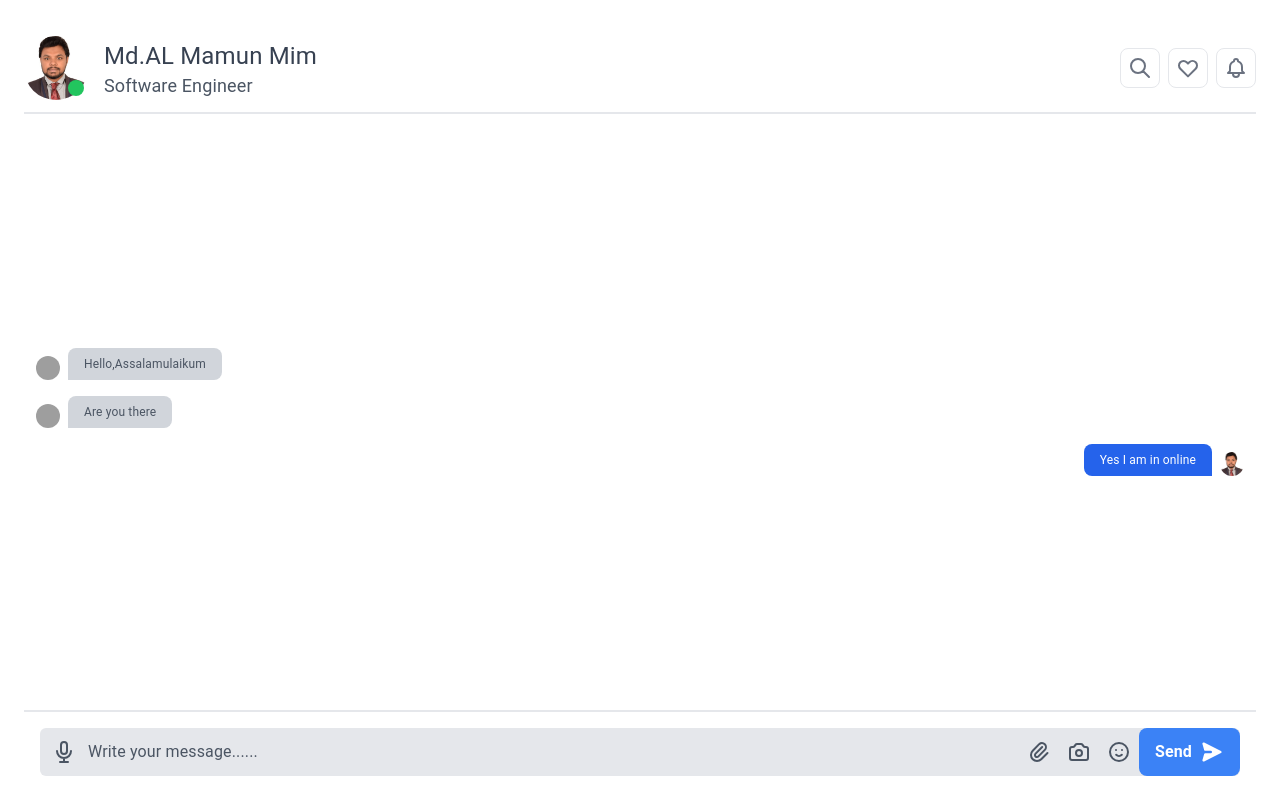
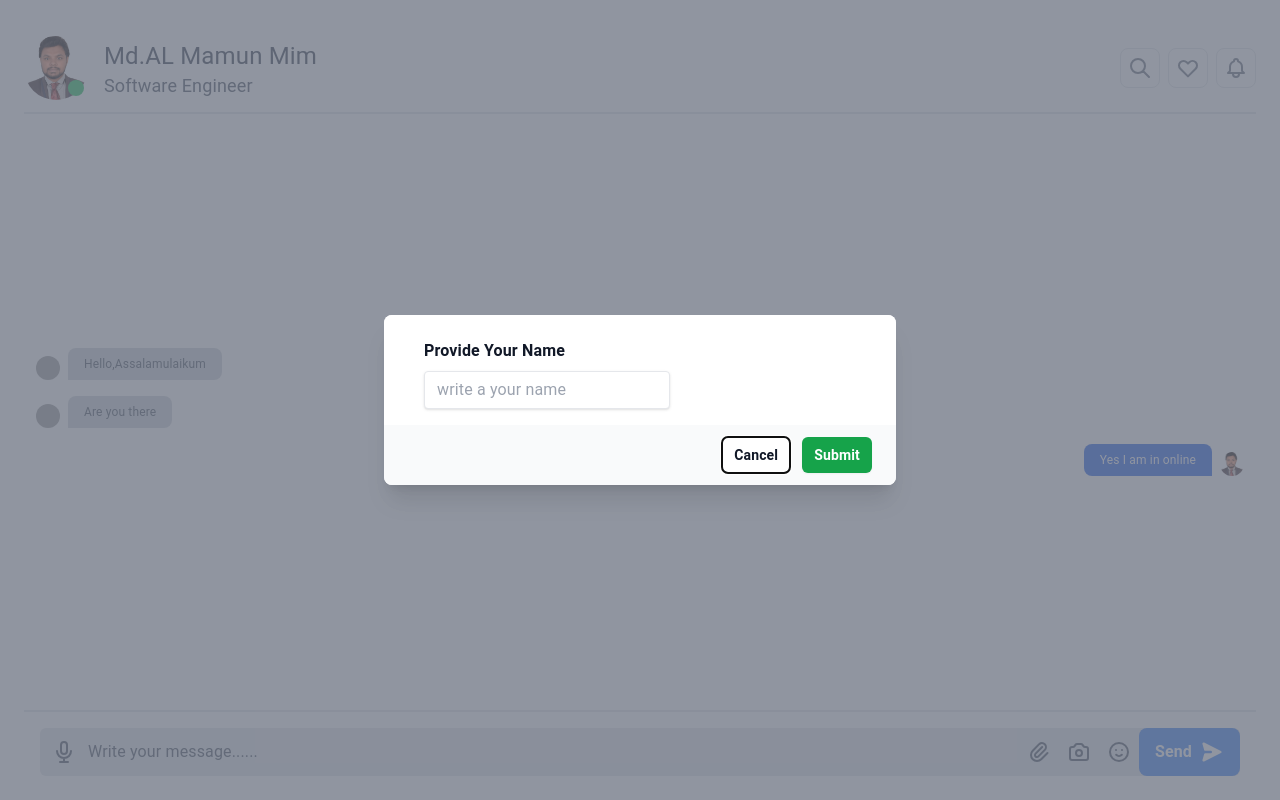
Before and after one commit to MamunTalentPro/messanger-app, a Next.js app: page /messenger in a window 1280 px wide. Built offline with nearby package versions, Linux system fonts and the light colour scheme; no server answers; the database is empty; grey boxes are pictures that could not be loaded.

Commit message:
alert modal add

```diff
--- a/package.json
+++ b/package.json
@@ -11,6 +11,8 @@
   "dependencies": {
     "@emotion/react": "^11.11.1",
     "@emotion/styled": "^11.11.0",
+    "@headlessui/react": "^1.7.17",
+    "@heroicons/react": "^2.0.18",
     "@mui/icons-material": "^5.14.9",
     "@mui/material": "^5.14.9",
     "@mui/styles": "^5.14.9",
@@ -27,7 +29,7 @@
     "react": "18.2.0",
     "react-dom": "18.2.0",
     "react-redux": "^8.1.2",
-    "sweetalert2": "^11.7.27",
+    "sweetalert2": "^11.7.28",
     "tailwindcss": "3.3.3",
     "typescript": "5.2.2"
   },
--- /dev/null
+++ b/src/components/common/modal/index.tsx
@@ -0,0 +1,146 @@
+import { setProfile } from '@/store/apps/messenger'
+import { Dialog, Transition } from '@headlessui/react'
+import { useRouter } from 'next/router'
+import { Fragment, useRef, useState } from 'react'
+import { useDispatch, useSelector } from 'react-redux'
+
+import Swal, { SweetAlertResult, TimerProgressBarStates } from 'sweetalert2'
+export default function UserNameModal() {
+  const registeredName =useSelector((state:any)=>state.messenger.profile?.name)
+  console.log("🚀 ~ file: index.tsx:9 ~ UserNameModal ~ registeredName:", registeredName)
+  const [open, setOpen] = useState(true)
+  const [userName,setUserName]=useState("")
+  const router =useRouter()
+  const dispatch=useDispatch()
+ const handleReceiveUserName=()=>{
+    console.log(userName)
+    if(userName!==""){
+        dispatch(setProfile(userName))
+        let timerInterval: NodeJS.Timeout;
+
+        Swal.fire({
+          title: `Hello  <span style="color: green"> ${userName}! </span> Your Conversation Preparing`,
+          html: 'It will close in <b></b> milliseconds.',
+          timer: 2000,
+          timerProgressBar: true,
+          didOpen: (): void => {
+            Swal.showLoading();
+            const b = Swal.getHtmlContainer()?.querySelector('b');
+            if (b) {
+              timerInterval = setInterval(() => {
+                const timerLeft = Swal.getTimerLeft();
+                if (timerLeft !== undefined) {
+                  b.textContent = timerLeft.toString();
+                }
+              }, 100);
+            }
+          },
+          willClose: (): void => {
+            clearInterval(timerInterval);
+          },
+        }).then((result: SweetAlertResult<TimerProgressBarStates>) => {
+          if (result.dismiss === Swal.DismissReason.timer) {
+            console.log('I was closed by the timer');
+          }
+        })
+
+    handleClose()
+ }
+ else handleClose()
+}
+ const handleChange=(event:any)=>{
+    setUserName(event.target.value)
+
+ }
+ const handleClose=()=>{
+    if(userName==""){
+        router.back()
+        setOpen(false)
+        Swal.fire({
+            icon: 'warning',
+
+            text: 'Unauthenticated',
+
+          })
+
+    }
+    else    setOpen(false)
+
+
+
+ }
+  const cancelButtonRef = useRef(null)
+
+  return (
+    <Transition.Root show={open} as={Fragment}>
+      <Dialog as="div" className="relative z-10" initialFocus={cancelButtonRef} onClose={setOpen}>
+        <Transition.Child
+          as={Fragment}
+          enter="ease-out duration-300"
+          enterFrom="opacity-0"
+          enterTo="opacity-100"
+          leave="ease-in duration-200"
+          leaveFrom="opacity-100"
+          leaveTo="opacity-0"
+        >
+          <div className="fixed inset-0 bg-gray-500 bg-opacity-75 transition-opacity" />
+        </Transition.Child>
+
+        <div className="fixed inset-0 z-10 w-screen overflow-y-auto">
+          <div className="flex min-h-full items-end justify-center p-4 text-center sm:items-center sm:p-0">
+            <Transition.Child
+              as={Fragment}
+              enter="ease-out duration-300"
+              enterFrom="opacity-0 translate-y-4 sm:translate-y-0 sm:scale-95"
+              enterTo="opacity-100 translate-y-0 sm:scale-100"
+              leave="ease-in duration-200"
+              leaveFrom="opacity-100 translate-y-0 sm:scale-100"
+              leaveTo="opacity-0 translate-y-4 sm:translate-y-0 sm:scale-95"
+            >
+              <Dialog.Panel className="relative transform overflow-hidden rounded-lg bg-white text-left shadow-xl transition-all sm:my-8 sm:w-full sm:max-w-lg">
+                <div className="bg-white px-4 pb-4 pt-5 sm:p-6 sm:pb-4">
+                  <div className="sm:flex sm:items-start">
+                    {/* <div className="mx-auto flex h-12 w-12 flex-shrink-0 items-center justify-center rounded-full bg-red-100 sm:mx-0 sm:h-10 sm:w-10">
+                      <ExclamationTriangleIcon className="h-6 w-6 text-red-600" aria-hidden="true" />
+                    </div> */}
+                    <div className="mt-3 text-center sm:ml-4 sm:mt-0 sm:text-left">
+                      <Dialog.Title as="h3" className="text-base font-semibold leading-6 text-gray-900">
+                       Provide Your Name
+                      </Dialog.Title>
+                      <div className="mt-2">
+
+
+      <input onChange={handleChange} className="shadow appearance-none border rounded w-full py-2 px-3 text-gray-700 leading-tight focus:outline-none focus:shadow-outline" id="username" type="text" placeholder="write a your name"/>
+
+                      </div>
+                    </div>
+                  </div>
+                </div>
+                <div className="bg-gray-50 px-4 py-3 sm:flex sm:flex-row-reverse sm:px-6">
+                  <button
+                    type="button"
+                    className="inline-flex w-full justify-center rounded-md bg-green-600 px-3 py-2 text-sm font-semibold text-white shadow-sm hover:bg-green-500 sm:ml-3 sm:w-auto"
+
+                    onClick={handleReceiveUserName}
+                  >
+                 Submit
+                  </button>
+                  <button
+                    type="button"
+                    className="mt-3 inline-flex w-full justify-center rounded-md bg-white px-3 py-2 text-sm font-semibold text-gray-900 shadow-sm ring-1 ring-inset ring-gray-300 hover:bg-gray-50 sm:mt-0 sm:w-auto"
+
+                    onClick={handleClose}
+
+                    ref={cancelButtonRef}
+                  >
+                    Cancel
+                  </button>
+                </div>
+              </Dialog.Panel>
+            </Transition.Child>
+          </div>
+        </div>
+      </Dialog>
+    </Transition.Root>
+  )
+}
--- a/src/pages/messenger.tsx
+++ b/src/pages/messenger.tsx
@@ -1,6 +1,7 @@
 import { Messages } from "@/components/Messages";
 import { sendMessage } from "@/store/apps/messenger";
 
+import UserNameModal from "@/components/common/modal";
 import { db } from '@/firestore';
 import { addDoc, collection, onSnapshot } from 'firebase/firestore';
 import { useEffect, useState } from 'react';
@@ -65,6 +66,7 @@ export default function Messenger(){
 
     return <>
     <div className="flex-1 p:2 sm:p-6 justify-between flex flex-col h-screen">
+      <UserNameModal/>
       <div className="flex sm:items-center justify-between py-3 border-b-2 border-gray-200">
         <div className="relative flex items-center space-x-4">
           <div className="relative">
--- a/src/store/apps/messenger/index.ts
+++ b/src/store/apps/messenger/index.ts
@@ -15,7 +15,7 @@ export interface initialState {
 
 const initialState: initialState = {
   profile: {
-    name:"Mr. Mamun",
+    name:"Mr. Unknown",
     isActive:true,
   },
   converSation:[
@@ -42,7 +42,8 @@ export const messengerSlice = createSlice({
   initialState,
   reducers: {
     setProfile:(state,action)=>{
-      state.profile
+      console.log("========",action.payload)
+      state.profile.name=action.payload;
 
     },
     sendMessage:(state,action)=>{
```
Also changed, not shown: 1 other file (tests, documents, lock files or other folders).
